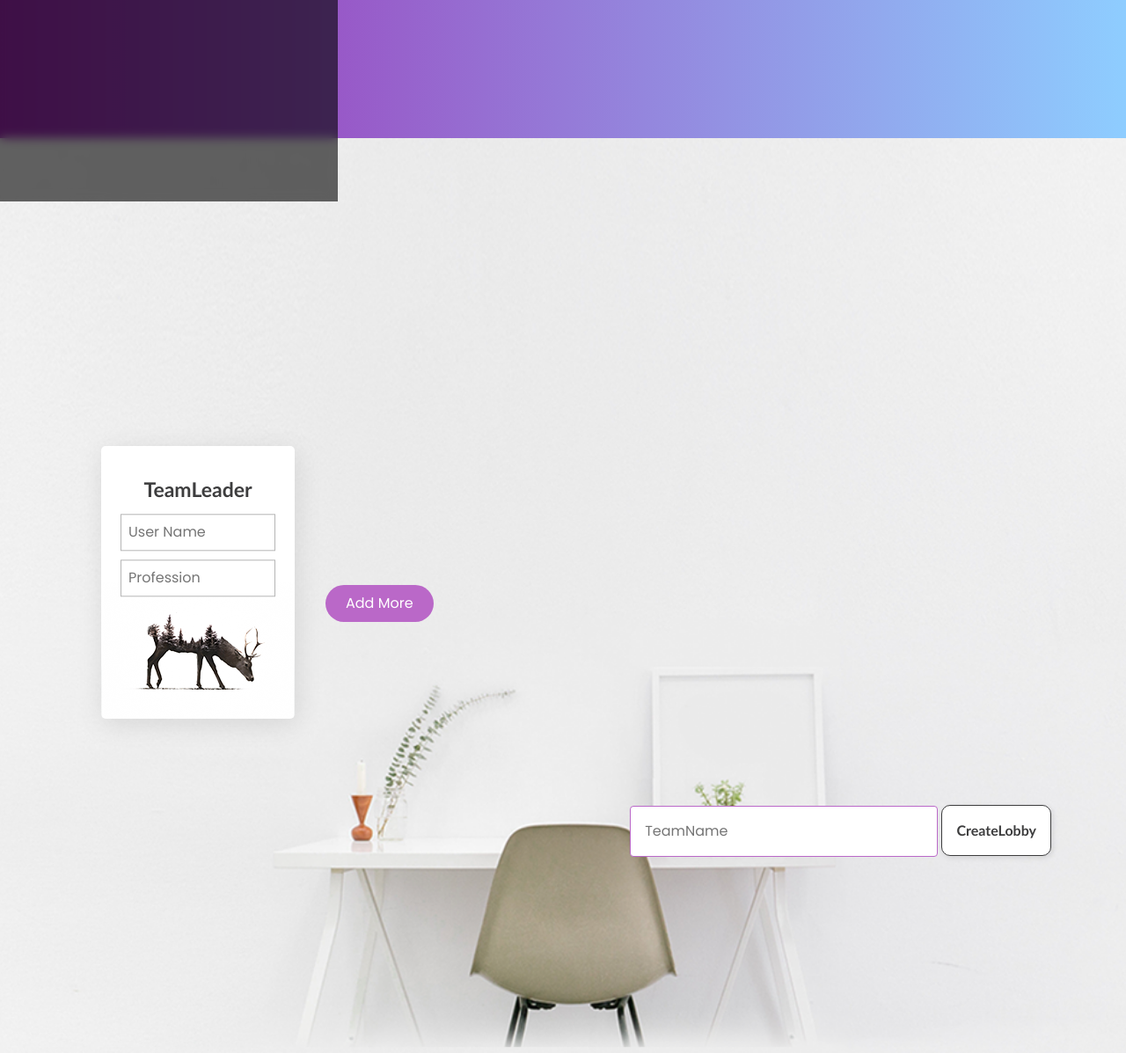
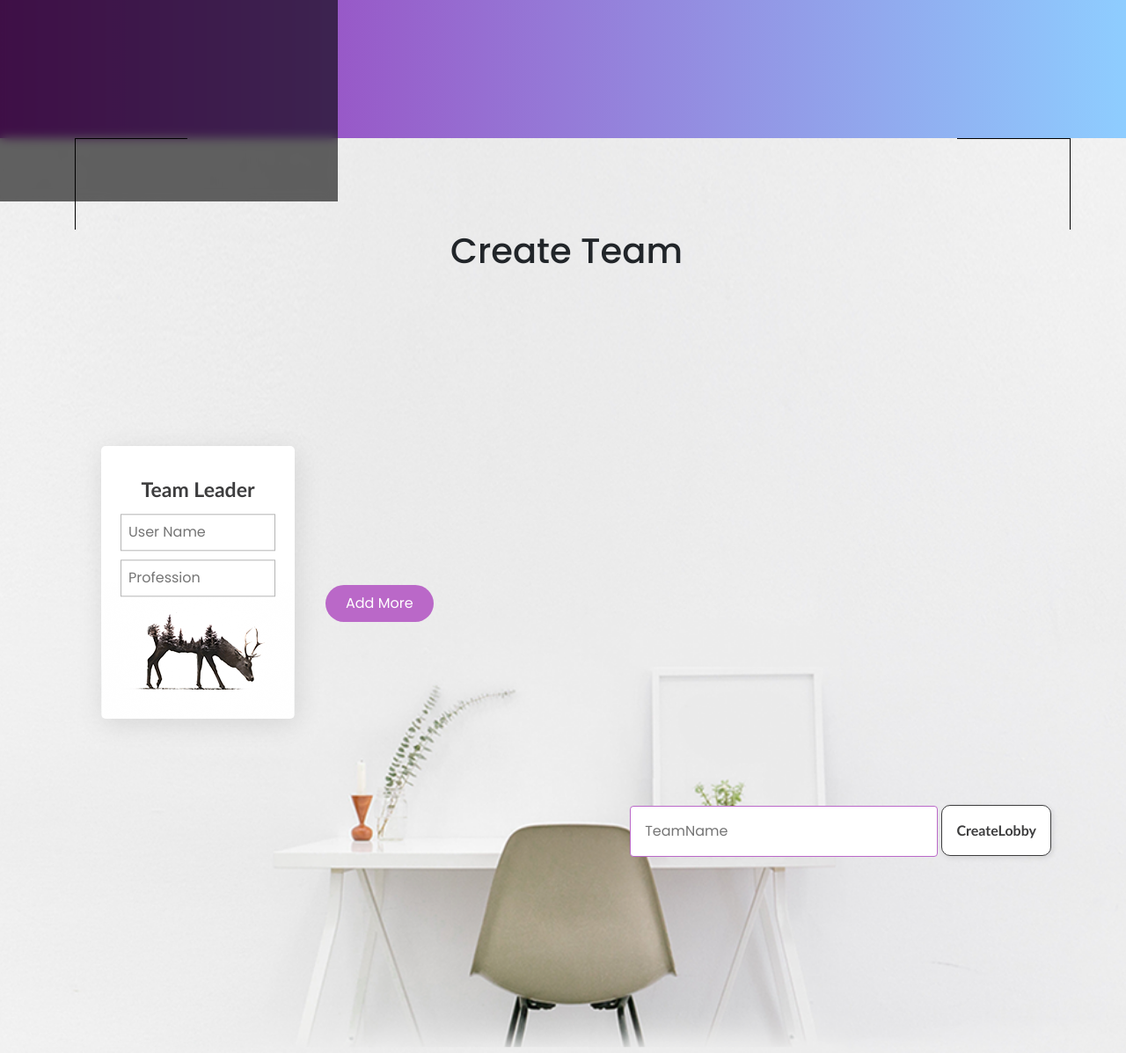
Before and after one commit to abhaydhiman/TEAMoTECH, a Flask app: template templates/index.html in a window 1280 px wide. Shown: the part 811-2008 px from the top of the page at 88% size. Run offline with Flask 2, Linux system fonts and the light colour scheme; the template is opened without the code that fills it, so the values that code supplies are empty; some libraries are stand-ins or nearby versions.

Commit message:
Some styling

```diff
--- a/static/css/style.css
+++ b/static/css/style.css
@@ -238,3 +238,50 @@ body {
 	color:#FFFFFF;
 	transition: all ease 0.2s;
 }
+
+.teamCreation1 {
+  width: 1px;
+  z-index: 20;
+  max-width: 550px;
+  height: 10%;
+  background: rgba(0, 0, 0, 1);
+  position: absolute;
+  top: 0;
+  /* left: 50px; */
+  /* backdrop-filter: blur(6px); */
+}
+.teamCreation2 {
+  width: 10%;
+  z-index: 20;
+  max-height: 550px;
+  height: 1px;
+  background: rgba(0, 0, 0, 1);
+  position: absolute;
+  top: 0;
+  /* left: 0; */
+  /* backdrop-filter: blur(6px); */
+}
+.teamCreation3 {
+  width: 10%;
+  z-index: 20;
+  max-height: 550px;
+  height: 1px;
+  background: rgba(0, 0, 0, 1);
+  position: absolute;
+  top: 0;
+  left: 85%;
+  /* left: 0; */
+  /* backdrop-filter: blur(6px); */
+}
+.teamCreation4 {
+  width: 1px;
+  z-index: 20;
+  max-width: 550px;
+  height: 10%;
+  background: rgba(0, 0, 0, 1);
+  position: absolute;
+  top: 0;
+  left: 95%;
+  /* left: 0; */
+  /* backdrop-filter: blur(6px); */
+}
--- a/templates/index.html
+++ b/templates/index.html
@@ -89,11 +89,16 @@
     <form action="/lobby" method="POST">
         <section class="main2">
             <div class="container">
+                <div class="teamCreation1"></div>
+                <div class="teamCreation2"></div>
+                <div class="teamCreation3"></div>
+                <div class="teamCreation4"></div>
+                <h1 style="position: absolute; top: 10%; left: 40%;">Create Team</h1>
                 <div class="row" id="add_to_me">
                     <div class="col-md-3">
                         <div class="box box-img01">
                             <div class="slide-details">
-                                <p>TeamLeader</p>
+                                <p>Team Leader</p>
                                 <input name="TeamLead_username" type="text" value="{{username}}" placeholder="User Name" required='required'>
                                 <input name="TeamLead_profession" type="text" placeholder="Profession" required='required'>
                             </div>
@@ -135,7 +140,7 @@
 
             var d = document.getElementById("add_to_me");
 
-            d.innerHTML += "<div class='col-md-3'> <div div class='box box-img06' > <div class='slide-details'> <p>TeamMember</p> <input name='username' type='text' placeholder='User Name' required='required'> <input name='email' type='text' placeholder='email' required='required'> <input name='profession' type='text' placeholder='Profession' required='required'> </div> </div> </div><div class='col-sm-2' id='remove_this'> <input class='minecard' type = 'button' id = 'more_fields' onclick = 'add_fields();' value = 'Add More' /> </div >";
+            d.innerHTML += "<div class='col-md-3'> <div div class='box box-img06' > <div class='slide-details'> <p>Team Member</p> <input name='username' type='text' placeholder='User Name' required='required'> <input name='email' type='text' placeholder='email' required='required'> <input name='profession' type='text' placeholder='Profession' required='required'> </div> </div> </div><div class='col-sm-2' id='remove_this'> <input class='minecard' type = 'button' id = 'more_fields' onclick = 'add_fields();' value = 'Add More' /> </div >";
         }
     </script>
 </body>
```
